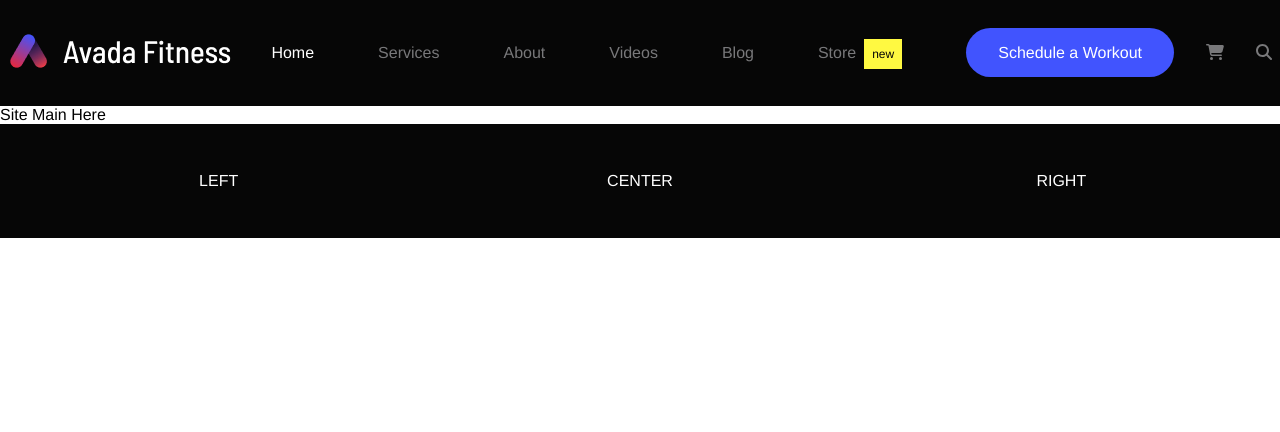
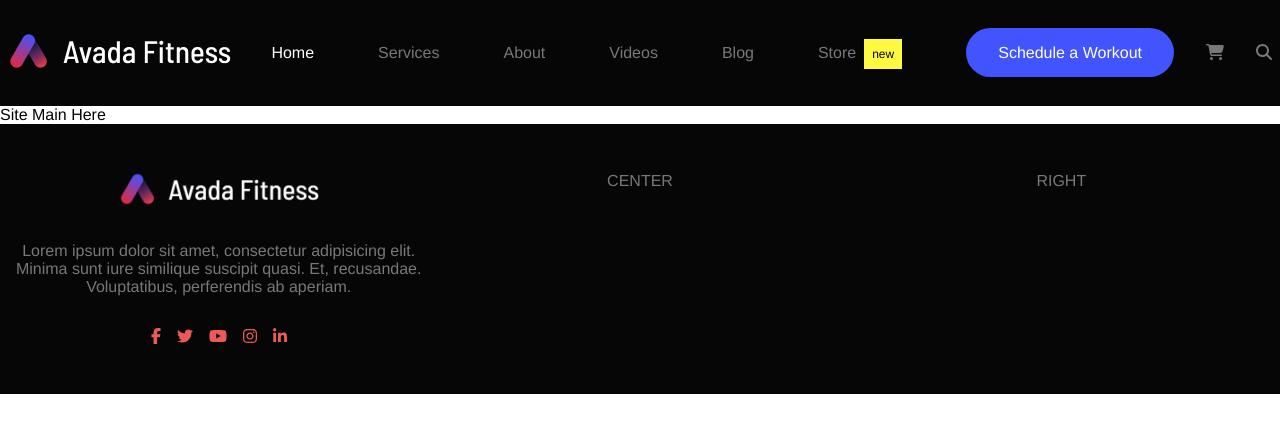
Before and after one commit to MirkOrlando/proj-html-vuejs, a Vue app: page / in a window 1280 px wide. Shown: the top 432 px of the page. Built offline with nearby package versions, Linux system fonts and the light colour scheme.

Commit message:
create left menu .footer-top

```diff
--- a/package.json
+++ b/package.json
@@ -9,6 +9,7 @@
   },
   "dependencies": {
     "@fortawesome/fontawesome-svg-core": "^6.1.1",
+    "@fortawesome/free-brands-svg-icons": "^6.1.1",
     "@fortawesome/free-regular-svg-icons": "^6.1.1",
     "@fortawesome/free-solid-svg-icons": "^6.1.1",
     "@fortawesome/vue-fontawesome": "^2.0.6",
--- a/src/App.vue
+++ b/src/App.vue
@@ -6,7 +6,29 @@
       <div class="footer-top py-3">
         <div class="container">
           <div class="row">
-            <div class="col-3">LEFT</div>
+            <div class="col-3">
+              <div class="logo">
+                <img src="@/assets/img/logo-200x34.png" alt="logo" />
+              </div>
+              <p class="py-2">
+                Lorem ipsum dolor sit amet, consectetur adipisicing elit. Minima
+                sunt iure similique suscipit quasi. Et, recusandae.
+                Voluptatibus, perferendis ab aperiam.
+              </p>
+              <div class="social">
+                <font-awesome-icon
+                  class="icon"
+                  icon="fa-brands fa-facebook-f"
+                />
+                <font-awesome-icon class="icon" icon="fa-brands fa-twitter" />
+                <font-awesome-icon class="icon" icon="fa-brands fa-youtube" />
+                <font-awesome-icon class="icon" icon="fa-brands fa-instagram" />
+                <font-awesome-icon
+                  class="icon"
+                  icon="fa-brands fa-linkedin-in"
+                />
+              </div>
+            </div>
             <div class="col-3">CENTER</div>
             <div class="col-3">RIGHT</div>
           </div>
@@ -31,8 +53,15 @@ export default {
 footer {
   background-color: $darkestColor;
   .footer-top {
-    color: $lightestColor;
+    color: $jumbo;
     text-align: center;
+    .social {
+      color: $socialIconColor /* ff414b */;
+      .icon {
+        margin: 0 0.25rem;
+        padding: 0 0.25rem;
+      }
+    }
   }
 }
 </style>
--- a/src/assets/scss/partials/common.scss
+++ b/src/assets/scss/partials/common.scss
@@ -22,7 +22,8 @@ ul {
 }
 
 .btn-primary:hover {
-    background-color: #FF414B;
+    background-color: $socialIconColor/* FF414B */
+    ;
 }
 
 #app {
--- a/src/assets/scss/partials/utilities.scss
+++ b/src/assets/scss/partials/utilities.scss
@@ -7,3 +7,8 @@
     padding-top: 3rem;
     padding-bottom: 3rem;
 }
+
+.py-2 {
+    padding-top: 2rem;
+    padding-bottom: 2rem;
+}
--- a/src/assets/scss/variables.scss
+++ b/src/assets/scss/variables.scss
@@ -3,6 +3,7 @@ $darkestColor: #060606;
 $jumbo: #78787a;
 $primaryColor: #4154fe;
 $new: #fff941;
+$socialIconColor: #ec5a57;
 @mixin button {
     color: $lightestColor;
     padding: 1rem 2rem;
--- a/src/main.js
+++ b/src/main.js
@@ -7,12 +7,18 @@ import { library } from '@fortawesome/fontawesome-svg-core'
 /* import specific icons */
 import { faCartShopping } from '@fortawesome/free-solid-svg-icons'
 import { faMagnifyingGlass } from '@fortawesome/free-solid-svg-icons'
+import { faFacebookF } from '@fortawesome/free-brands-svg-icons'
+import { faTwitter } from '@fortawesome/free-brands-svg-icons'
+import { faYoutube } from '@fortawesome/free-brands-svg-icons'
+import { faInstagram } from '@fortawesome/free-brands-svg-icons'
+import { faLinkedinIn } from '@fortawesome/free-brands-svg-icons'
+
 
 /* import font awesome icon component */
 import { FontAwesomeIcon } from '@fortawesome/vue-fontawesome'
 
 /* add icons to the library */
-library.add(faCartShopping, faMagnifyingGlass)
+library.add(faCartShopping, faMagnifyingGlass, faFacebookF, faTwitter, faYoutube, faInstagram, faLinkedinIn)
 
 /* add font awesome icon component */
 Vue.component('font-awesome-icon', FontAwesomeIcon)
```
Also changed, not shown: src/assets/img/logo-200x34.png (added), 1 other file (tests, documents, lock files or other folders).
